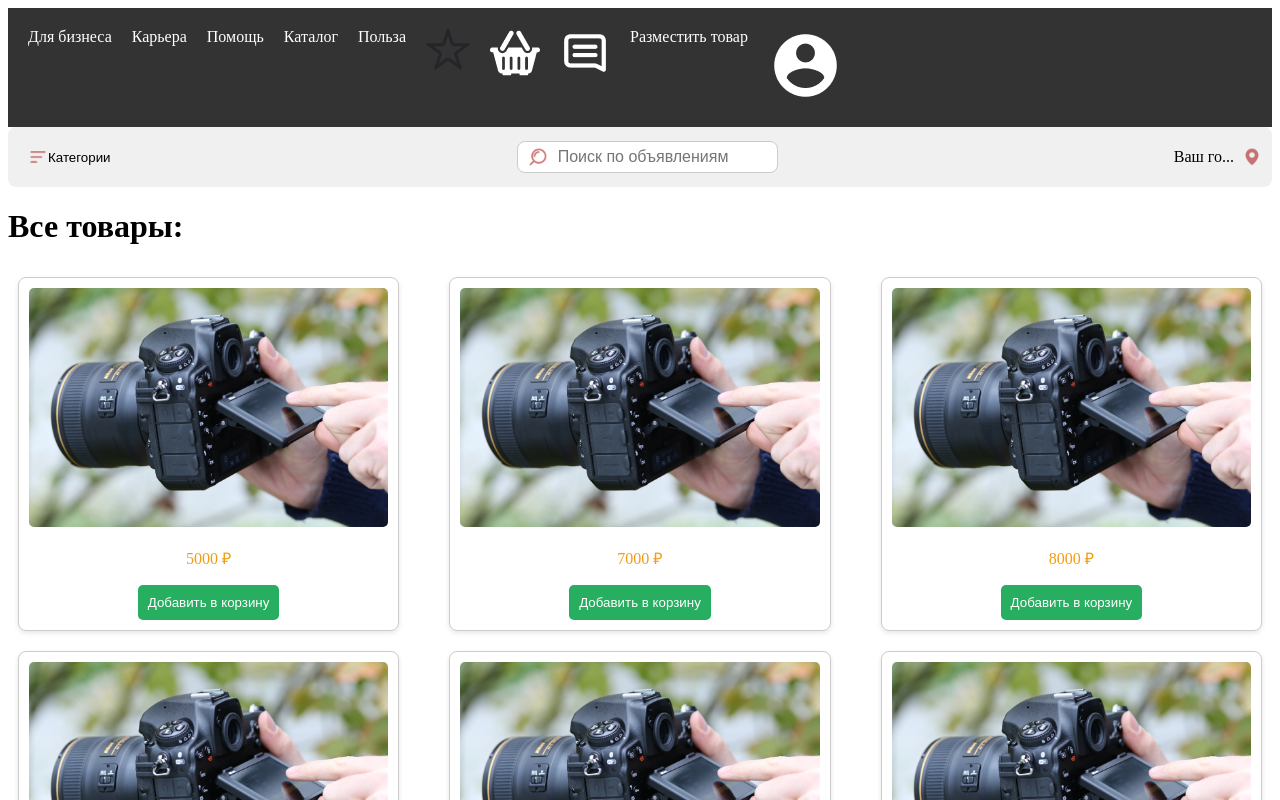
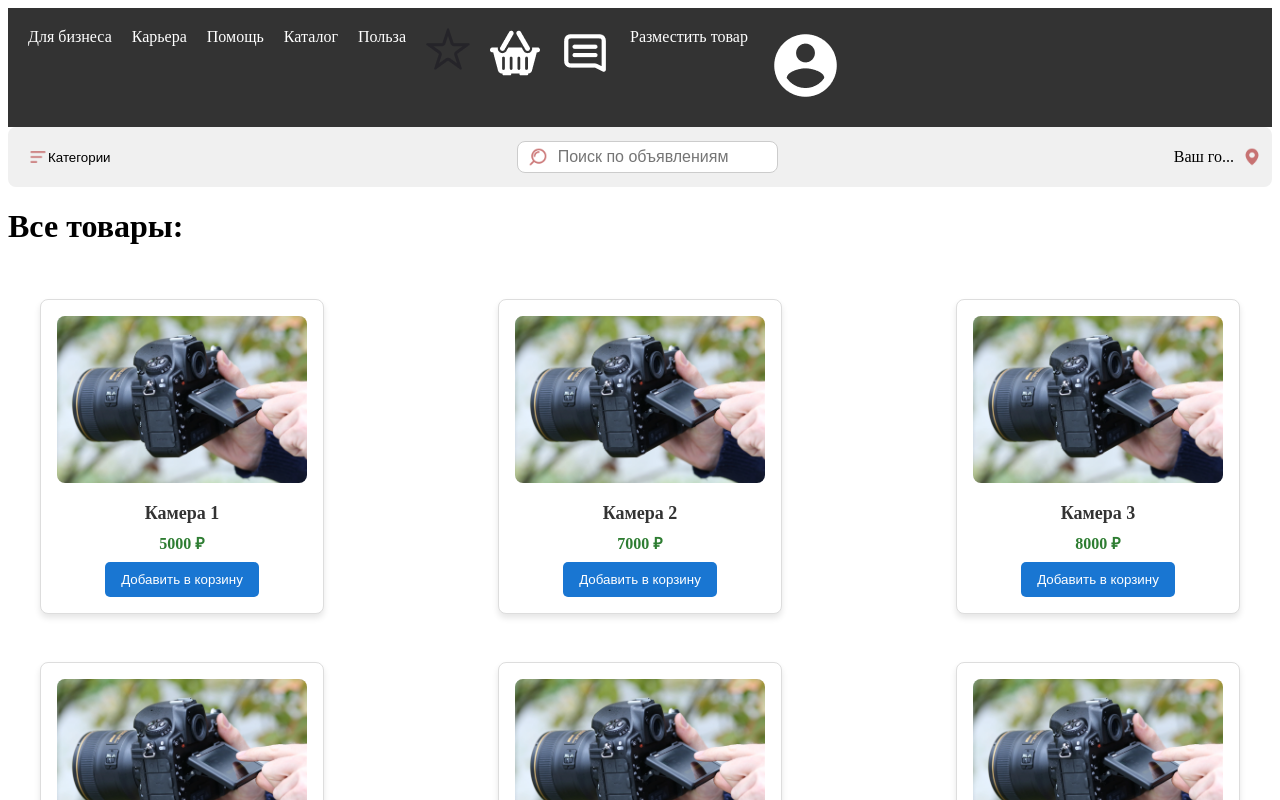
Before and after one commit to Aodhogane/VUE_FOR_PROJECT, a Vue app: page / in a window 1280 px wide. Shown: the top 800 px of the page. Built offline with nearby package versions, Linux system fonts and the light colour scheme; no server answers.

Commit message:
Нормальные карточки

```diff
--- a/src/components/Home.vue
+++ b/src/components/Home.vue
@@ -153,8 +153,10 @@ export default {
 <style>
 .card-container {
   display: flex;
-  justify-content: space-around;
-  margin-top: 20px;
+  flex-wrap: wrap;
+  justify-content: center;
+  gap: 16px;
+  padding: 16px;
 }
 
 /* Стили для панели поиска и категорий */
--- a/src/components/ProductCard.vue
+++ b/src/components/ProductCard.vue
@@ -1,7 +1,7 @@
 <template>
   <div class="product-card">
     <img :src="product.image" alt="Product Image" class="product-image" />
-      <h3 class="product-title">{{ product.title }}</h3>
+    <h3 class="product-title">{{ product.name }}</h3>
     <p class="product-price">{{ product.price }} ₽</p>
     <button class="add-to-cart-button" @click="addToCart">Добавить в корзину</button>
   </div>
@@ -17,49 +17,63 @@
   },
   methods: {
     addToCart() {
-        this.$emit('add-to-cart', this.product); // Передаем товар вверх по цепочке
+      this.$emit('add-to-cart', this.product);
     },
   },
 };
 </script>
 
-  <style>
+<style scoped>
 .product-card {
-    border: 1px solid #ccc;
+  border: 1px solid #ddd;
   border-radius: 8px;
-    padding: 15px;
+  box-shadow: 0 4px 6px rgba(0, 0, 0, 0.1);
+  padding: 16px;
+  margin: 16px;
   text-align: center;
-    width: 200px; /* Ширина карточки */
-    margin: 10px; /* Отступ между карточками */
-    box-shadow: 0 2px 5px rgba(0, 0, 0, 0.1);
+  background-color: #fff;
+  transition: transform 0.2s, box-shadow 0.2s;
+  max-width: 250px;
+}
+
+.product-card:hover {
+  transform: translateY(-5px);
+  box-shadow: 0 8px 12px rgba(0, 0, 0, 0.2);
 }
 
 .product-image {
-    width: 100%; /* Масштабирование изображения по ширине карточки */
-    height: auto; /* Автоматическая высота */
-    border-radius: 5px;
+  width: 100%;
+  height: auto;
+  max-height: 200px;
+  object-fit: cover;
+  border-radius: 8px;
+  margin-bottom: 8px;
 }
 
 .product-title {
   font-size: 18px;
-    margin: 10px 0;
+  margin: 8px 0;
+  color: #333;
 }
 
 .product-price {
   font-size: 16px;
-    color: #f39c12; /* Цвет цены */
+  font-weight: bold;
+  color: #2e7d32;
+  margin: 8px 0;
 }
 
 .add-to-cart-button {
-    background-color: #27ae60; /* Цвет кнопки */
-    color: white; /* Цвет текста кнопки */
+  background-color: #1976d2;
+  color: #fff;
   border: none;
   border-radius: 5px;
-    padding: 10px;
+  padding: 10px 16px;
   cursor: pointer;
+  transition: background-color 0.3s;
 }
 
 .add-to-cart-button:hover {
-    background-color: #219150; /* Цвет кнопки при наведении */
+  background-color: #1565c0;
 }
 </style>
```
Lines whose indentation alone changed are shown as unchanged.
